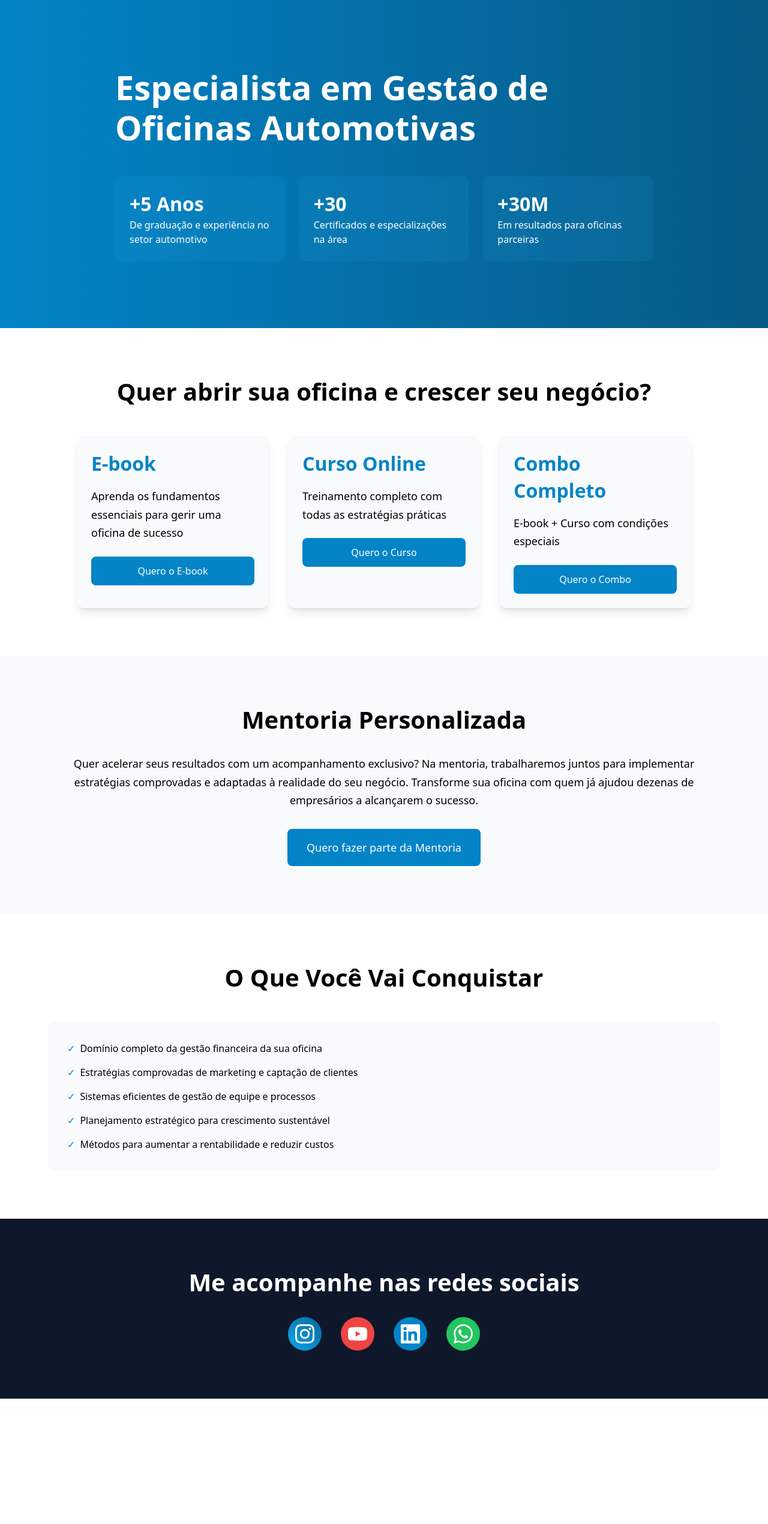
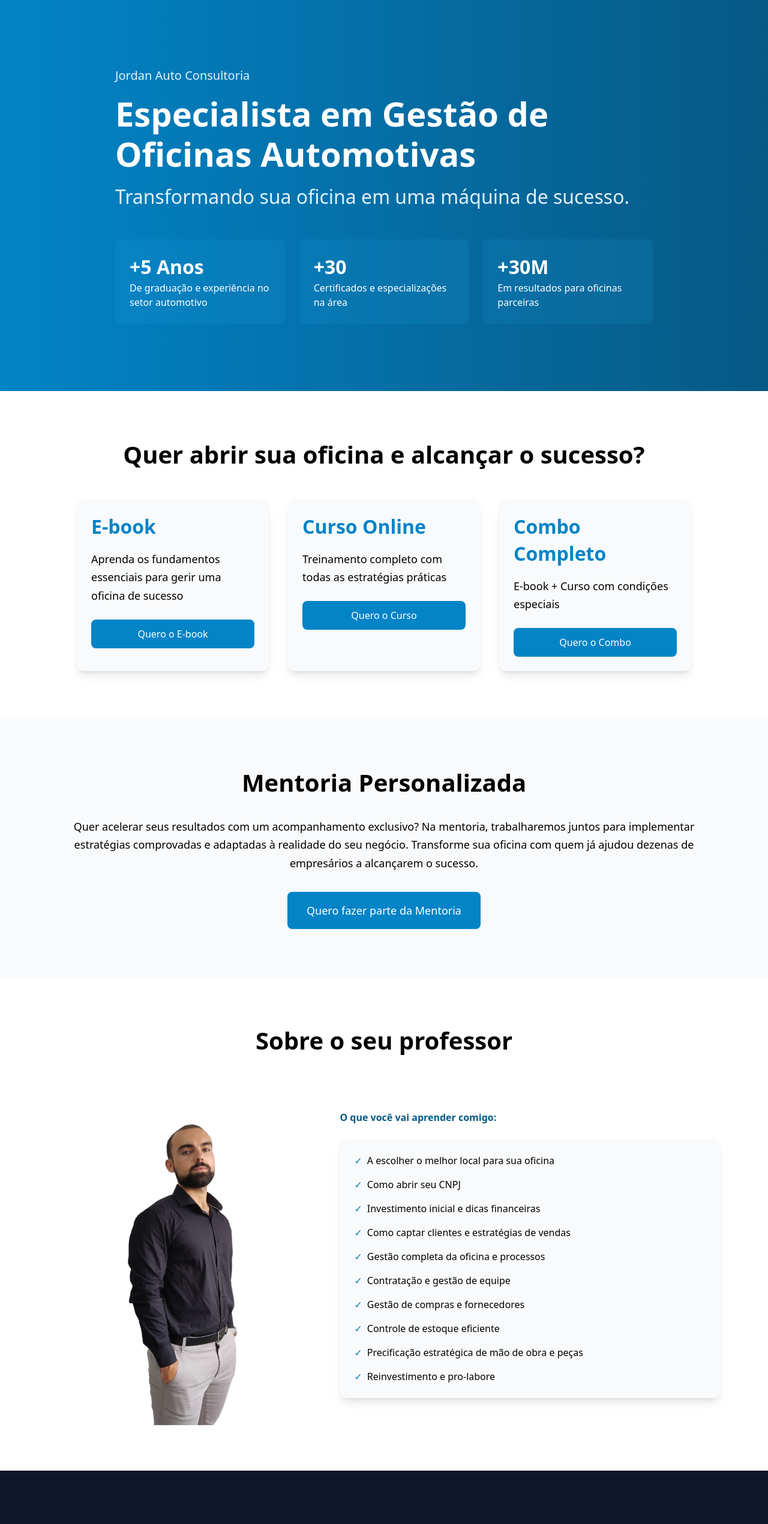
Before and after one commit to LukaVieira1/jordan-landing-page, a React (Vite) app: page / in a window 1280 px wide. Shown: the top 2541 px of the page at 60% size. Before the commit the page ends 2332 px from the top, so only its background shows below. Built offline with nearby package versions, Linux system fonts and the light colour scheme.

Commit message:
add: photo and more texts

```diff
--- a/src/App.tsx
+++ b/src/App.tsx
@@ -23,19 +23,38 @@ function App() {
   };
 
   return (
-    <div className="min-h-screen bg-secondary-50">
+    <main className="min-h-screen bg-gray-50">
       {/* Hero/About Me */}
       <section className="bg-gradient-to-r from-primary-600 to-primary-800 text-white py-section-lg">
         <div className="container">
           <div className="max-w-4xl mx-auto">
-            <motion.h1
-              className="text-heading-1 font-bold mb-6"
+            <motion.span
+              className="block text-primary-100 text-xl mb-4"
               initial={{ opacity: 0, y: 30 }}
               animate={{ opacity: 1, y: 0 }}
               transition={{ duration: 0.8 }}
             >
+              Jordan Auto Consultoria
+            </motion.span>
+
+            <motion.h1
+              className="text-heading-1 font-bold mb-4"
+              initial={{ opacity: 0, y: 30 }}
+              animate={{ opacity: 1, y: 0 }}
+              transition={{ duration: 0.8, delay: 0.1 }}
+            >
               Especialista em Gestão de Oficinas Automotivas
             </motion.h1>
+
+            <motion.p
+              className="text-heading-3 mb-12 text-primary-100"
+              initial={{ opacity: 0, y: 30 }}
+              animate={{ opacity: 1, y: 0 }}
+              transition={{ duration: 0.8, delay: 0.2 }}
+            >
+              Transformando sua oficina em uma máquina de sucesso.
+            </motion.p>
+
             <motion.div
               className="grid grid-cols-1 md:grid-cols-3 gap-6 mt-12"
               variants={stagger}
@@ -79,7 +98,7 @@ function App() {
             whileInView="whileInView"
             viewport={{ once: true }}
           >
-            Quer abrir sua oficina e crescer seu negócio?
+            Quer abrir sua oficina e alcançar o sucesso?
           </motion.h2>
           <motion.div
             className="grid grid-cols-1 md:grid-cols-3 gap-8 max-w-5xl mx-auto"
@@ -171,17 +190,39 @@ function App() {
       {/* Results Section */}
       <section className="py-section bg-white">
         <div className="container">
-          <motion.h2
-            className="text-heading-2 font-bold text-center mb-12"
+          <motion.div
+            className="max-w-7xl mx-auto"
             variants={fadeInUp}
             initial="initial"
             whileInView="whileInView"
             viewport={{ once: true }}
           >
-            O Que Você Vai Conquistar
-          </motion.h2>
+            <h2 className="text-heading-2 font-bold text-center mb-12">
+              Sobre o seu professor
+            </h2>
+
+            <div className="flex flex-col md:flex-row items-center gap-6 md:gap-16">
               <motion.div
-            className="bg-secondary-50 p-8 rounded-card"
+                className="w-full md:w-2/5 relative"
+                variants={scaleIn}
+              >
+                <div className="absolute inset-0 bg-gradient-to-b from-primary-500/10 to-transparent rounded-3xl -z-10" />
+                <img
+                  src="/jordan-pic.png"
+                  alt="Foto profissional em traje social"
+                  className="w-full h-full object-contain md:scale-110 md:-translate-y-6"
+                />
+              </motion.div>
+
+              <div className="w-full md:w-3/5">
+                <motion.h4
+                  className="text-heading-4 font-bold mb-6 text-primary-800"
+                  variants={fadeInUp}
+                >
+                  O que você vai aprender comigo:
+                </motion.h4>
+                <motion.div
+                  className="bg-secondary-50 p-6 rounded-card shadow-lg"
                   variants={stagger}
                   initial="initial"
                   whileInView="whileInView"
@@ -189,26 +230,49 @@ function App() {
                 >
                   <ul className="space-y-4">
                     <motion.li variants={stagger} className="flex items-start">
-                <span className="text-primary-600 mr-2">✓</span>
-                Domínio completo da gestão financeira da sua oficina
+                      <span className="text-primary-600 mr-2">✓</span>A escolher
+                      o melhor local para sua oficina
                     </motion.li>
                     <motion.li variants={stagger} className="flex items-start">
                       <span className="text-primary-600 mr-2">✓</span>
-                Estratégias comprovadas de marketing e captação de clientes
+                      Como abrir seu CNPJ
                     </motion.li>
                     <motion.li variants={stagger} className="flex items-start">
                       <span className="text-primary-600 mr-2">✓</span>
-                Sistemas eficientes de gestão de equipe e processos
+                      Investimento inicial e dicas financeiras
                     </motion.li>
                     <motion.li variants={stagger} className="flex items-start">
                       <span className="text-primary-600 mr-2">✓</span>
-                Planejamento estratégico para crescimento sustentável
+                      Como captar clientes e estratégias de vendas
                     </motion.li>
                     <motion.li variants={stagger} className="flex items-start">
                       <span className="text-primary-600 mr-2">✓</span>
-                Métodos para aumentar a rentabilidade e reduzir custos
+                      Gestão completa da oficina e processos
+                    </motion.li>
+                    <motion.li variants={stagger} className="flex items-start">
+                      <span className="text-primary-600 mr-2">✓</span>
+                      Contratação e gestão de equipe
+                    </motion.li>
+                    <motion.li variants={stagger} className="flex items-start">
+                      <span className="text-primary-600 mr-2">✓</span>
+                      Gestão de compras e fornecedores
+                    </motion.li>
+                    <motion.li variants={stagger} className="flex items-start">
+                      <span className="text-primary-600 mr-2">✓</span>
+                      Controle de estoque eficiente
+                    </motion.li>
+                    <motion.li variants={stagger} className="flex items-start">
+                      <span className="text-primary-600 mr-2">✓</span>
+                      Precificação estratégica de mão de obra e peças
+                    </motion.li>
+                    <motion.li variants={stagger} className="flex items-start">
+                      <span className="text-primary-600 mr-2">✓</span>
+                      Reinvestimento e pro-labore
                     </motion.li>
                   </ul>
+                </motion.div>
+              </div>
+            </div>
           </motion.div>
         </div>
       </section>
@@ -286,7 +350,7 @@ function App() {
           </motion.div>
         </div>
       </section>
-    </div>
+    </main>
   );
 }
 
```
Also changed, not shown: public/jordan-pic.png (added). Lines whose indentation alone changed are shown as unchanged.
